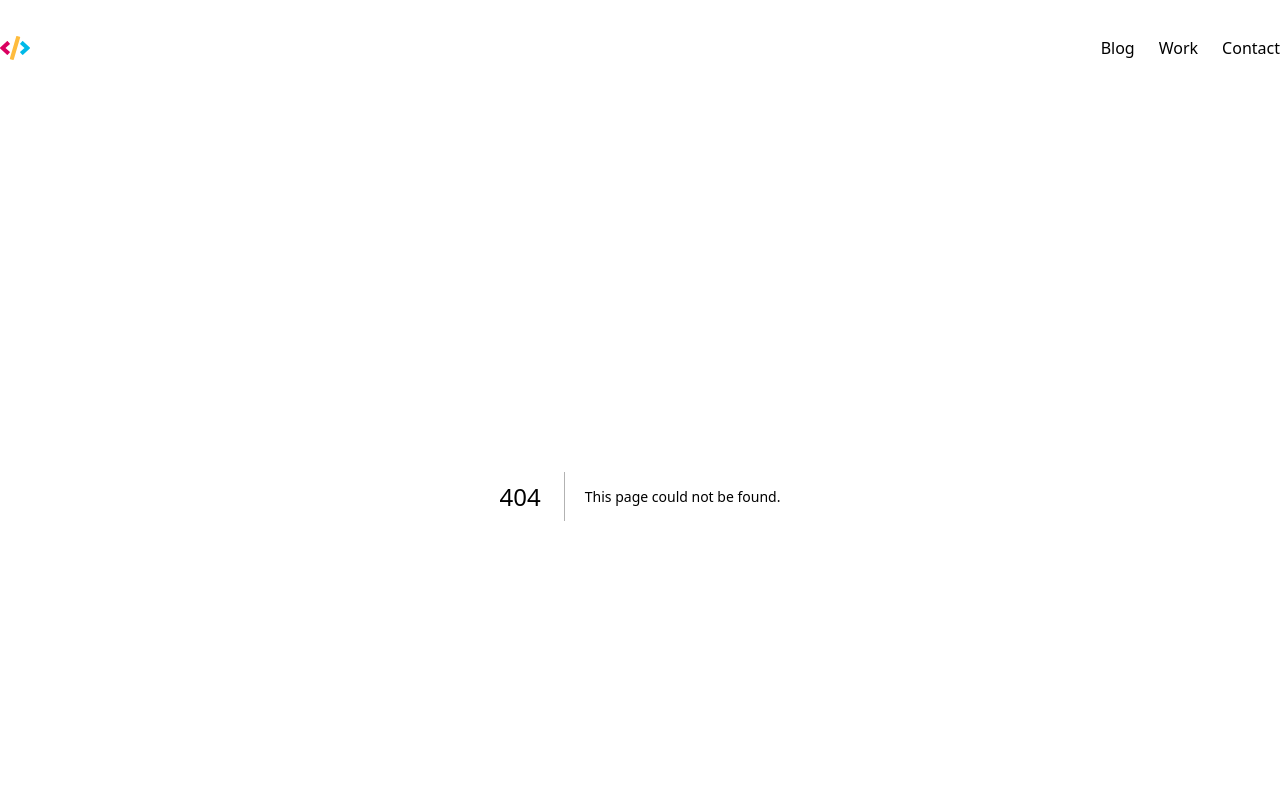
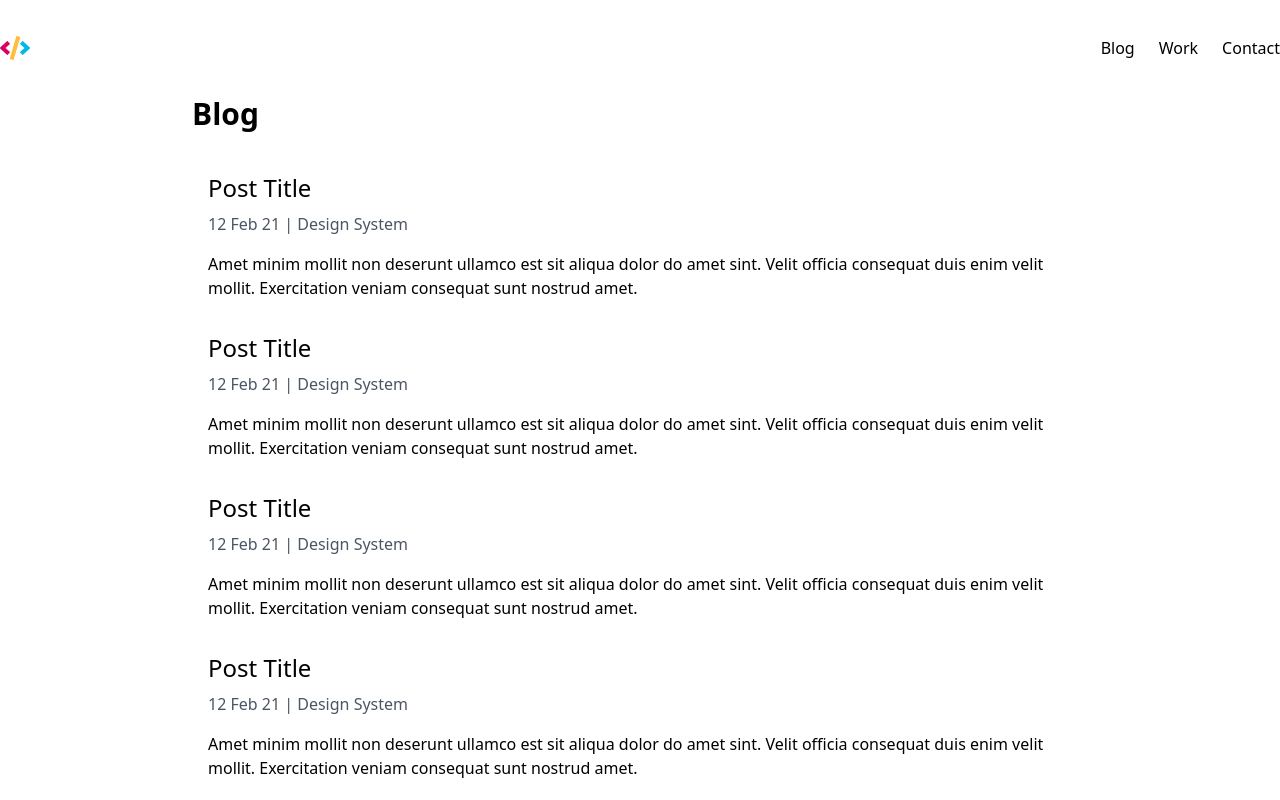
Before and after one commit to MochaDecoder/Portfolio, a Next.js app: page /blogs in a window 1280 px wide. Before the commit this address had no page. Shown: the top 800 px of the page. Built offline with nearby package versions, Linux system fonts and the light colour scheme.

Commit message:
feat(blogs): add page blogs

```diff
--- /dev/null
+++ b/app/blogs/page.tsx
@@ -0,0 +1,23 @@
+import Head from 'next/head';
+import Post from '../components/posts/post';
+
+export default function Blogs() {
+  return (
+    <div>
+      <Head>
+        <title>NextJS Blog</title>
+        <meta name='description' content='Generated by create next app' />
+        <link rel='icon' href='/favicon.ico' />
+      </Head>
+      <section className='px-6'>
+        <div className='max-w-4xl mx-auto'>
+          <h1 className='text-3xl font-bold mb-6'>Blog</h1>
+          <Post className='border-b-2' />
+          <Post className='border-b-2' />
+          <Post className='border-b-2' />
+          <Post className='border-b-2' />
+        </div>
+      </section>
+    </div>
+  );
+}
```
